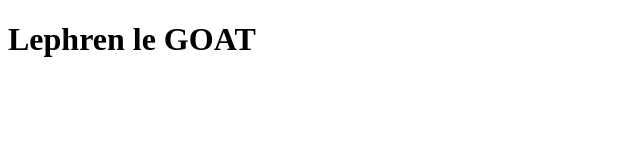
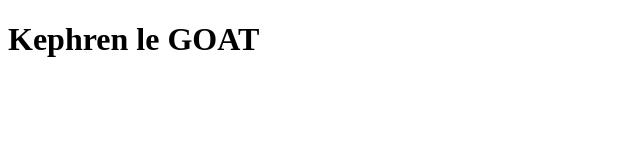
Before and after one commit to MatthieuBLD/nuaramarillo, a plain HTML site: page index.html in a window 1280 px wide. Shown: the full height of the page, 0-640 px from the left. Drawn offline with Linux system fonts and the light colour scheme.

Commit message:
Update index.html

```diff
--- a/index.html
+++ b/index.html
@@ -6,6 +6,6 @@
     <title>Document</title>
 </head>
 <body>
-    <h1>Lephren le GOAT</h1>
+    <h1>Kephren le GOAT</h1>
 </body>
 </html>
```
